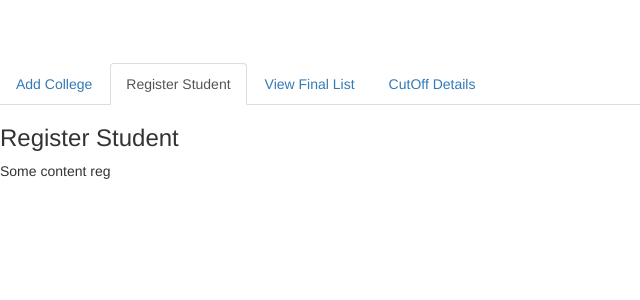
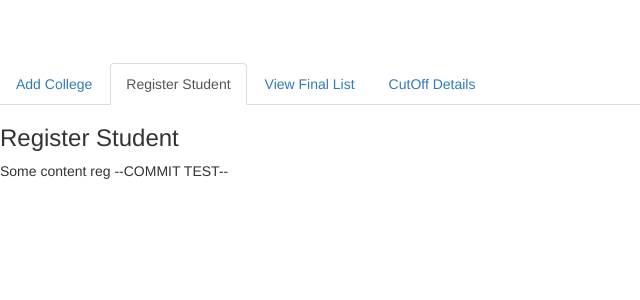
Before and after one commit to divya-rathi/CAMs, a Flask app: template templates/home_admin.html in a window 1280 px wide, after a click on "Register Student". Shown: the part 40-340 px from the top of the page, without its empty margins (0-640 px from the left). Run offline with Flask 2, Linux system fonts and the light colour scheme; the template is opened without the code that fills it: most values are stand-ins (such as "Sample title", 1, 10 or a date in 2020); some libraries are stand-ins or nearby versions.

Commit message:
Commit test

```diff
--- a/templates/home_admin.html
+++ b/templates/home_admin.html
@@ -77,7 +77,7 @@
   </div>
   <div id="RegStud" class="tab-pane fade">
     <h3>Register Student</h3>
-    <p>Some content reg</p>
+    <p>Some content reg --COMMIT  TEST--</p>
   </div>
   <div id="view" class="tab-pane fade">
     <h3>View Final List</h3>
```
